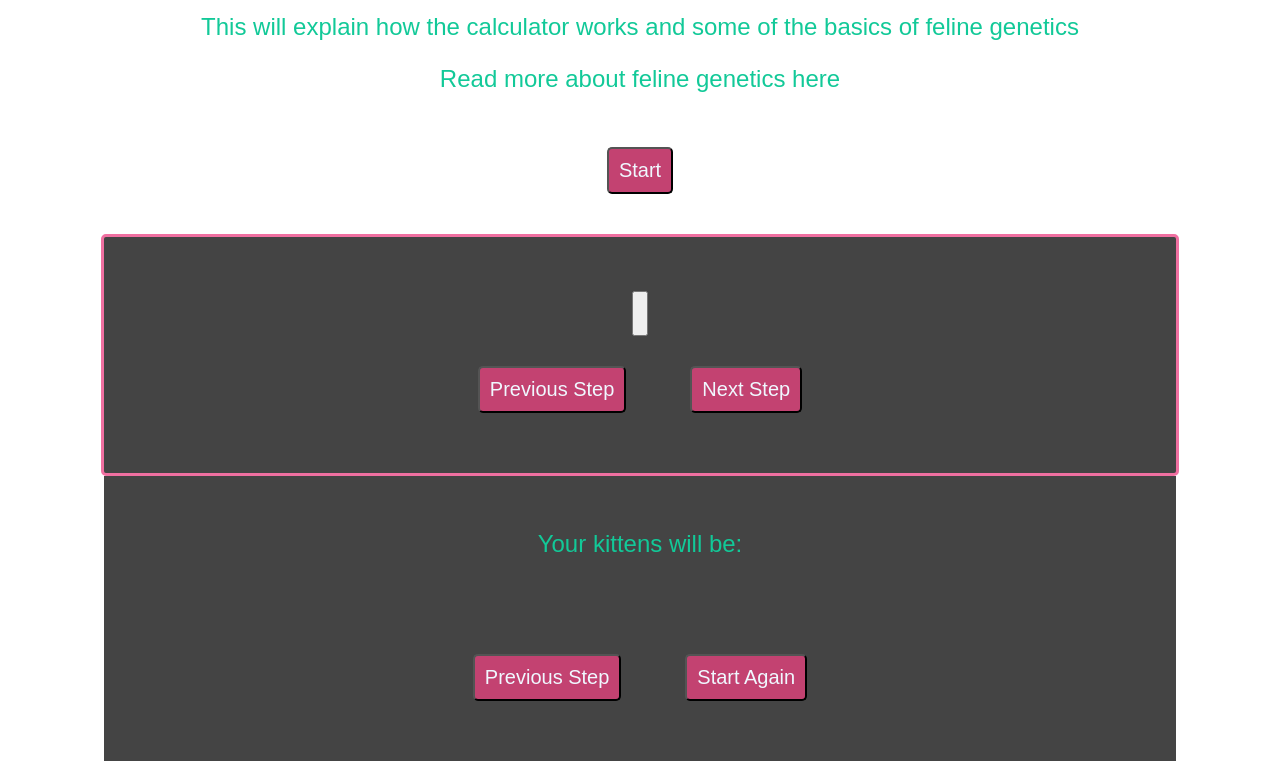
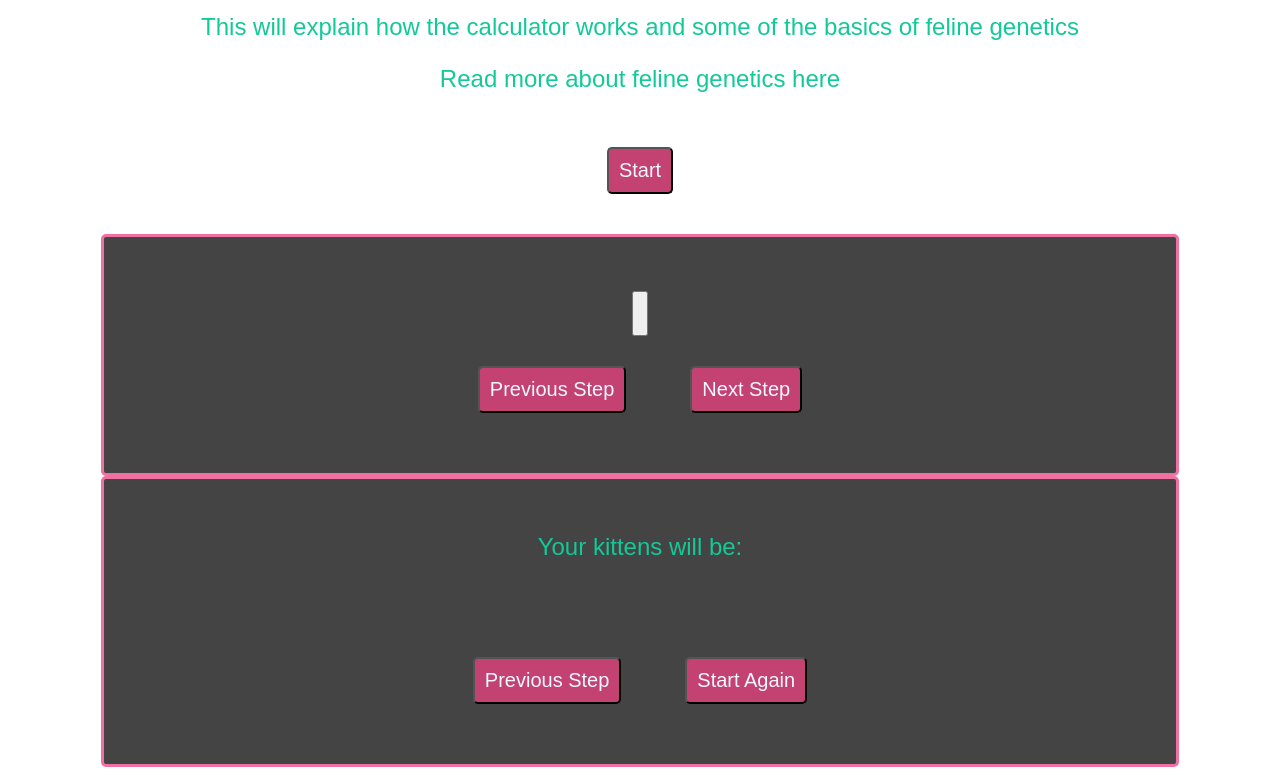
Before and after one commit to Laura10101/kitten-calculator, a plain HTML site: page index.html in a window 1280 px wide. Shown: the part 74-849 px from the top of the page. Drawn offline with Linux system fonts and the light colour scheme.

Commit message:
Add border to #results in main.css

```diff
--- a/assets/css/main.css
+++ b/assets/css/main.css
@@ -45,6 +45,10 @@ p {
     padding: 30px;
     width: 80%;
     margin: 0 auto;
+    border-color:#f070a1;
+    border-width: 3px;
+    border-style: solid;
+    border-radius: 5px;
     }
 
 .flow-button {
```
